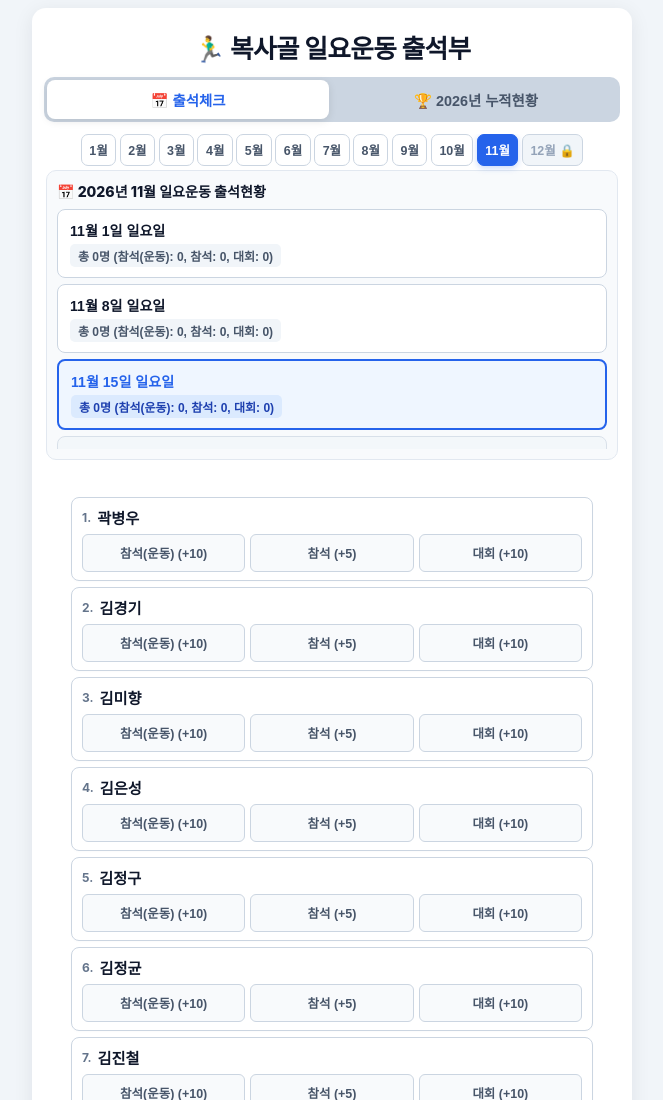
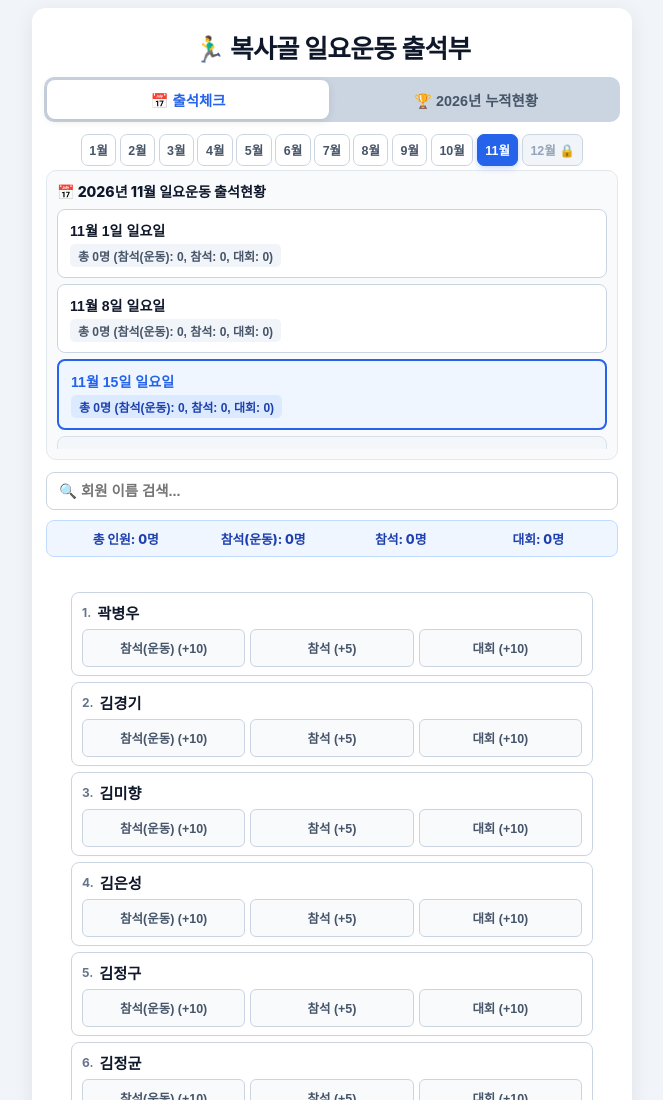
Before and after one commit to morningrun/boksakol, a plain HTML site: page index.html in a window 1280 px wide. Shown: the top 1100 px of the page, without its empty margins (308-971 px from the left). Drawn offline with Linux system fonts and the light colour scheme.

Commit message:
Add search box and summary status box to index.html

```diff
--- a/index.html
+++ b/index.html
@@ -78,6 +78,15 @@
         .sunday-stat-badge { font-size: 0.75rem; font-weight: 700; color: #475569; background: #f1f5f9; padding: 3px 8px; border-radius: 5px; display: inline-block; width: fit-content; }
         .sunday-item-btn.active .sunday-stat-badge { background: #dbeafe; color: #1e40af; }
 
+        /* 🔍 이름 검색창 스타일 */
+        .search-box-container { margin-bottom: 10px; }
+        .search-input { width: 100%; padding: 10px 12px; font-size: 0.9rem; border: 1.5px solid var(--border); border-radius: 8px; outline: none; box-sizing: border-box; background: #ffffff; font-weight: 700; transition: border-color 0.2s; }
+        .search-input:focus { border-color: var(--accent); box-shadow: 0 0 0 3px rgba(37,99,235,0.1); }
+
+        /* 📊 참석현황 요약 박스 스타일 */
+        .summary-status-box { display: flex; justify-content: space-between; background: #eff6ff; border: 1.5px solid #bfdbfe; border-radius: 8px; padding: 8px 10px; margin-bottom: 10px; font-size: 0.8rem; font-weight: 800; color: #1e40af; text-align: center; }
+        .summary-status-box span { flex: 1; }
+
         .member-card { display: flex; flex-direction: column; padding: 8px 10px; margin-bottom: 6px; background: var(--card-bg); border: 1px solid var(--border); border-radius: 8px; gap: 6px; box-shadow: 0 1px 3px rgba(0,0,0,0.02); }
         .member-card.checked-10 { background-color: #ecfdf5 !important; border-color: #34d399 !important; border-left: 5px solid var(--success) !important; }
         .member-card.checked-5 { background-color: #f0f9ff !important; border-color: #38bdf8 !important; border-left: 5px solid var(--info) !important; }
@@ -143,6 +152,19 @@
                     <div class="sunday-vertical-group" id="sunday-vertical-wrapper"></div>
                 </div>
 
+                <!-- 🔍 이름 검색창 -->
+                <div class="search-box-container">
+                    <input type="text" id="member-search-input" class="search-input" placeholder="🔍 회원 이름 검색..." oninput="renderCheckinList()">
+                </div>
+
+                <!-- 📊 실시간 참석현황 요약 박스 -->
+                <div class="summary-status-box" id="summary-status-box">
+                    <span>총 인원: 0명</span>
+                    <span>참석(운동): 0명</span>
+                    <span>참석: 0명</span>
+                    <span>대회: 0명</span>
+                </div>
+
                 <div id="member-list" class="loading">데이터 로딩 중...</div>
             </div>
 
@@ -194,7 +216,6 @@
         { name: "조성국" }, { name: "최순규" }, { name: "최잔디" }, { name: "황연성" }
     ];
 
-    // 🌟 일요운동 전용 로컬스토리지 키 사용 및 기존 데이터 완전 초기화 (빈 배열 [])
     let globalMembers = JSON.parse(localStorage.getItem('boksakol_sunday_members_v2')) || [...DEFAULT_MEMBERS];
     let globalLogs = JSON.parse(localStorage.getItem('boksakol_sunday_logs_v2')) || [];
 
@@ -437,8 +458,6 @@
     }
 
     async function loadDataFromSheet() {
-        // 일요운동은 별도의 시트 데이터를 연동하지 않고 독립적으로 깨끗하게 시작하려면 아래 주석 처리 또는 유지
-        // 현재는 로컬 데이터를 초기화된 상태로 유지합니다.
         sortMembers();
     }
 
@@ -525,6 +544,8 @@
 
     function renderCheckinList() {
         const listDiv = document.getElementById('member-list');
+        const summaryBox = document.getElementById('summary-status-box');
+        const searchInput = document.getElementById('member-search-input');
         if (!listDiv) return;
         listDiv.innerHTML = '';
 
@@ -539,6 +560,30 @@
                 dayAttendance[String(log.name).trim()] = sNum;
             }
         });
+
+        // 📊 요약 박스 데이터 계산
+        let totalCount = 0;
+        let workoutCount = 0;
+        let attendCount = 0;
+        let compCount = 0;
+
+        Object.values(dayAttendance).forEach(score => {
+            totalCount++;
+            if (score === 10) workoutCount++;
+            else if (score === 5) attendCount++;
+            else if (score === 99) compCount++;
+        });
+
+        if (summaryBox) {
+            summaryBox.innerHTML = `
+                <span>총 인원: ${totalCount}명</span>
+                <span>참석(운동): ${workoutCount}명</span>
+                <span>참석: ${attendCount}명</span>
+                <span>대회: ${compCount}명</span>
+            `;
+        }
+
+        const searchQuery = searchInput ? searchInput.value.trim().toLowerCase() : '';
 
         const getGroupOrder = (score) => {
             if (score === 10) return 1;
@@ -563,10 +608,18 @@
             return nameA.localeCompare(nameB, 'ko');
         });
 
+        let renderedCount = 0;
+
         sortedMembers.forEach((member, index) => {
             const name = String(member.name || "").trim();
             if (!name) return;
 
+            // 검색어 필터링
+            if (searchQuery && !name.toLowerCase().includes(searchQuery)) {
+                return;
+            }
+
+            renderedCount++;
             const score = dayAttendance[name] || 0;
             const isChecked = [10, 5, 99].includes(score);
 
@@ -644,6 +697,11 @@
             card.appendChild(buttonGroup);
             listDiv.appendChild(card);
         });
+
+        if (renderedCount === 0) {
+            listDiv.innerHTML = "<div style='text-align:center; padding:20px; color:#94a3b8; font-weight:700;'>검색된 회원이 없습니다.</div>";
+        }
+
         updateSwipeWrapperHeight();
     }
 
@@ -813,7 +871,7 @@
             `;
             statsDiv.appendChild(card);
         });
-        updateSwipeWrapperHeight();
+        updateSwipeWrapperHeader();
     }
 
     function initEventBindings() {
```
